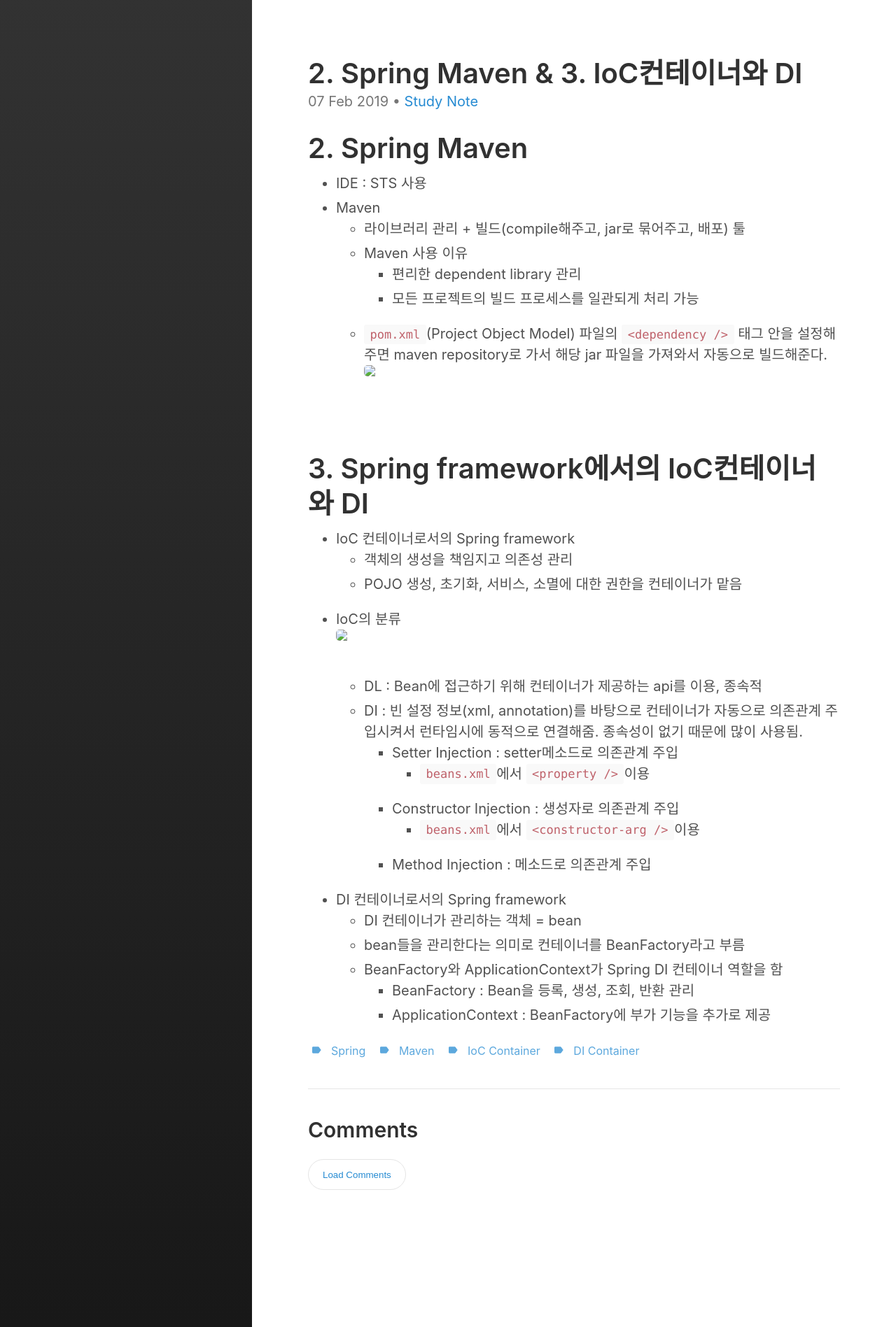
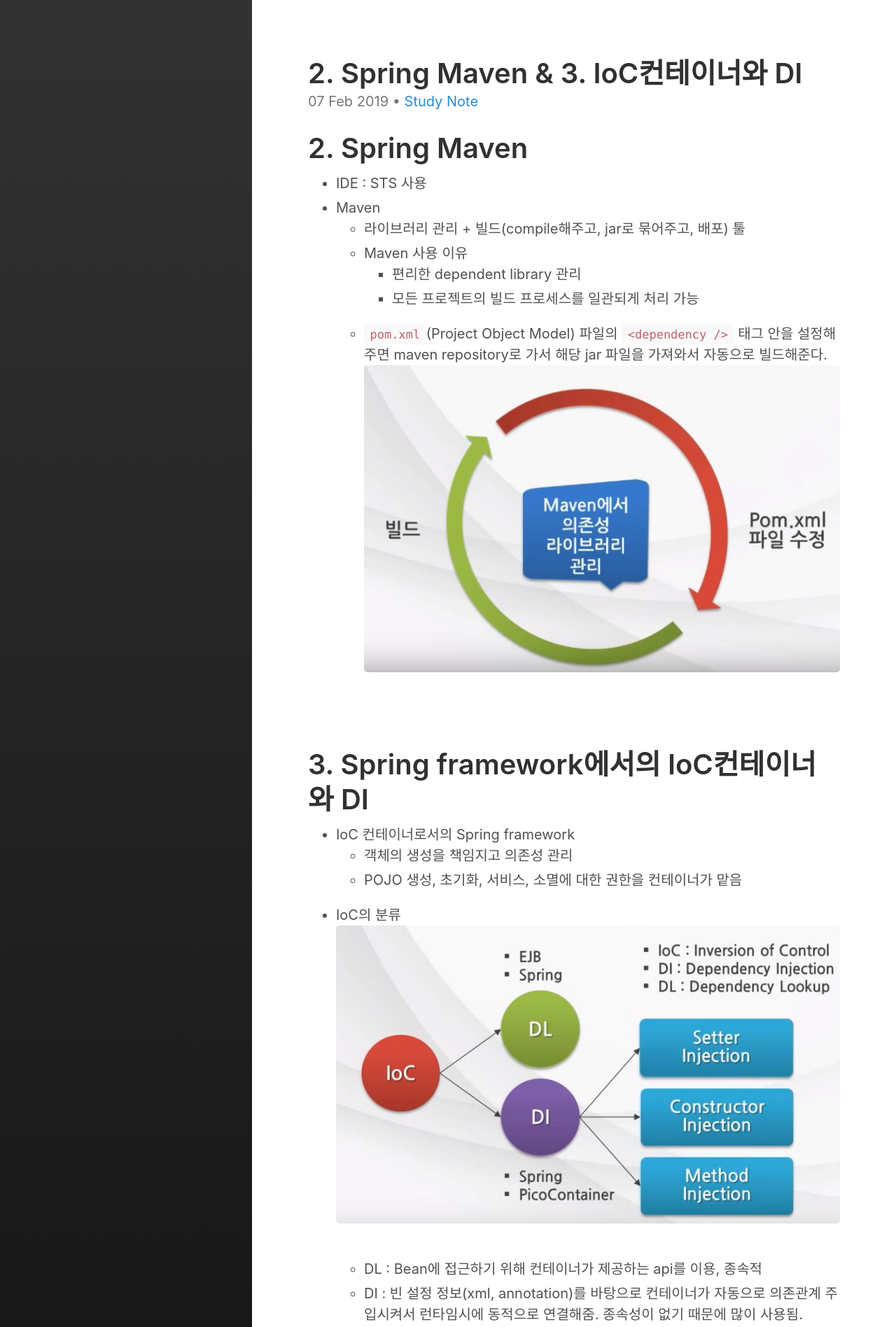
Before and after one commit to kwonsye/kwonsye.github.io, a Jekyll site: the page built from _posts/2019-02-07-spring_2.md, in a window 1280 px wide. Shown: the top 1897 px of the page at 70% size. Built offline with Jekyll 4.4.1, drawn with Linux system fonts in a browser that asks for light colours.

Commit message:
move images file to assets

```diff
--- a/_posts/2019-02-07-spring_2.md
+++ b/_posts/2019-02-07-spring_2.md
@@ -20,7 +20,7 @@ tags:
         - 모든 프로젝트의 빌드 프로세스를 일관되게 처리 가능
     - `pom.xml`(Project Object Model) 파일의 `<dependency />` 태그 안을 설정해주면 maven repository로 가서 해당 jar 파일을 가져와서 자동으로 빌드해준다.
     <br>
-    <img src="images/spring2.JPG">
+    <img src="/assets/images/spring2.JPG">
 
 <br>
 <br>
@@ -32,7 +32,7 @@ tags:
     - POJO 생성, 초기화, 서비스, 소멸에 대한 권한을 컨테이너가 맡음
 
 - IoC의 분류
-<img src="images/spring3.JPG">
+<img src="/assets/images/spring3.JPG">
 <br>
     - DL : Bean에 접근하기 위해 컨테이너가 제공하는 api를 이용, 종속적
     - DI : 빈 설정 정보(xml, annotation)를 바탕으로 컨테이너가 자동으로 의존관계 주입시켜서 런타임시에 동적으로 연결해줌. 종속성이 없기 때문에 많이 사용됨.
```
Also changed, not shown: _posts/2019-02-07-spring_1.md (+1 -3 lines), assets/images/spring1.JPG (added), assets/images/spring2.JPG (added), assets/images/spring3.JPG (added).
